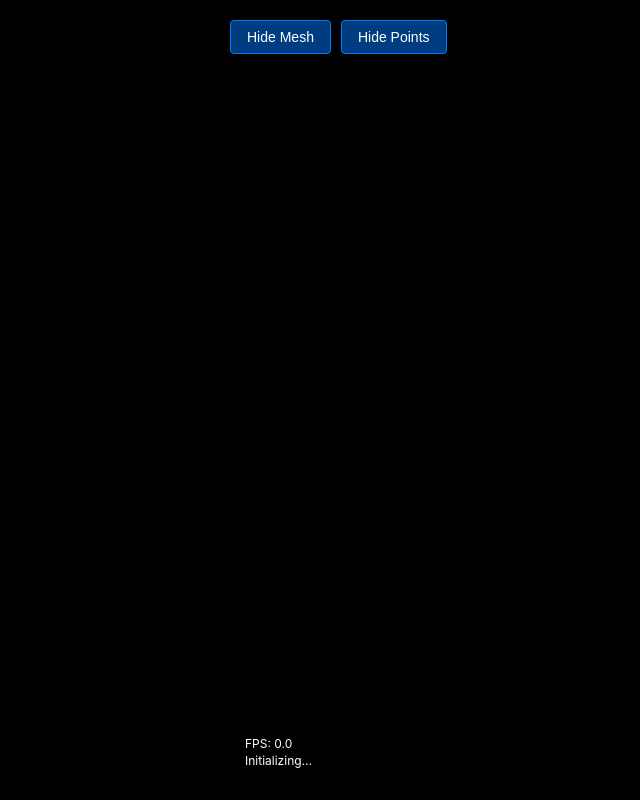
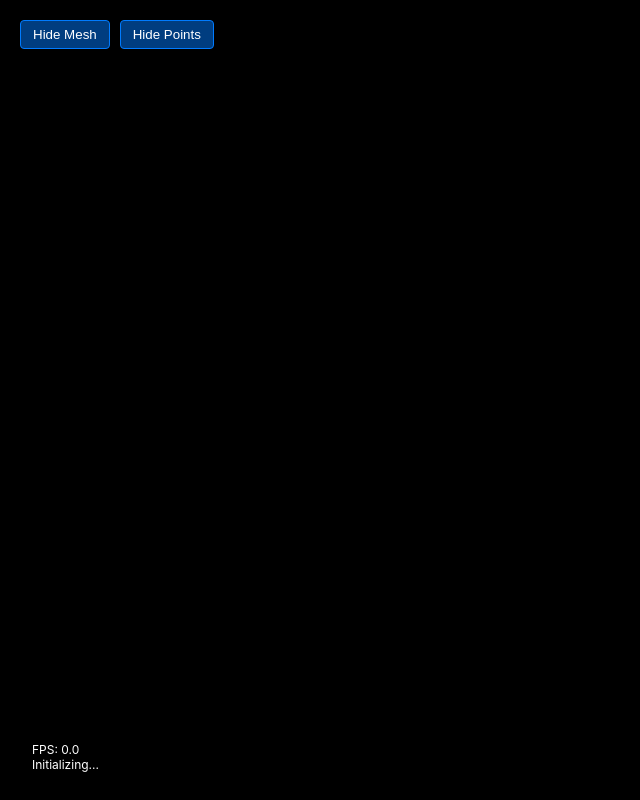
Before and after one commit to AbrarDW/abrar-portfolio, a Vue app: page / in a window 1280 px wide. Shown: the whole page, without its empty margins (0-640 px from the left). Built offline with nearby package versions, Linux system fonts and the light colour scheme.

Commit message:
Fix mesh rendering: use full-screen canvas and proper video element

```diff
--- a/src/App.vue
+++ b/src/App.vue
@@ -1,24 +1,17 @@
 <template>
-  <div id="app">
-    <div class="video-container">
-      <video ref="videoElement" autoplay playsinline></video>
-      <canvas ref="canvasElement"></canvas>
-    </div>
+  <div class="app">
+    <!-- hidden video that feeds MediaPipe -->
+    <video ref="videoEl" autoplay muted playsinline style="display:none;"></video>
+    <!-- canvas covers full viewport -->
+    <canvas ref="canvasEl" class="overlay"></canvas>
 
+    <!-- UI controls -->
     <div class="controls">
-      <button
-        class="control-btn"
-        :class="{ active: showMesh }"
-        @click="toggleMesh"
-      >
-        {{ showMesh ? 'Hide Mesh' : 'Show Mesh' }}
+      <button @click="showMesh = !showMesh" :class="{ active: showMesh }">
+        {{ showMesh ? 'Hide' : 'Show' }} Mesh
       </button>
-      <button
-        class="control-btn"
-        :class="{ active: showPoints }"
-        @click="togglePoints"
-      >
-        {{ showPoints ? 'Hide Points' : 'Show Points' }}
+      <button @click="showPoints = !showPoints" :class="{ active: showPoints }">
+        {{ showPoints ? 'Hide' : 'Show' }} Points
       </button>
     </div>
 
@@ -30,230 +23,128 @@
 </template>
 
 <script setup>
-import { ref, onMounted, onUnmounted } from 'vue'
+import { ref, onMounted, onBeforeUnmount } from 'vue';
 
-// Refs
-const videoElement = ref(null)
-const canvasElement = ref(null)
-const showMesh = ref(true)
-const showPoints = ref(true)
-const fps = ref(0)
-const status = ref('Initializing...')
+const videoEl = ref(null);
+const canvasEl = ref(null);
+const showMesh = ref(true);
+const showPoints = ref(true);
+const fps = ref(0);
+const status = ref('Initializing...');
 
-// MediaPipe variables
-let faceMesh = null
-let camera = null
-let lastFrameTime = 0
-let frameCount = 0
-let lastFpsUpdate = 0
+let faceMesh = null;
+let camera = null;
+let frameCount = 0;
+let lastFpsUpdate = 0;
 
-// Initialize MediaPipe Face Mesh
-const initializeFaceMesh = () => {
-  status.value = 'Loading Face Mesh...'
+function onResults(results) {
+  const canvas = canvasEl.value;
+  const ctx = canvas.getContext('2d');
+  canvas.width = videoEl.value.videoWidth;
+  canvas.height = videoEl.value.videoHeight;
 
-  faceMesh = new FaceMesh({
-    locateFile: (file) => {
-      return `https://cdn.jsdelivr.net/npm/@mediapipe/face_mesh/${file}`
-    }
-  })
-
-  faceMesh.setOptions({
-    maxNumFaces: 1,
-    refineLandmarks: true,
-    minDetectionConfidence: 0.5,
-    minTrackingConfidence: 0.5
-  })
-
-  faceMesh.onResults(onResults)
-
-  // Initialize camera
-  camera = new Camera(videoElement.value, {
-    onFrame: async () => {
-      await faceMesh.send({ image: videoElement.value })
-    },
-    width: 1280,
-    height: 720
-  })
-
-  status.value = 'Starting camera...'
-  camera.start().then(() => {
-    status.value = 'Active'
-    resizeCanvas()
-  }).catch((error) => {
-    status.value = 'Camera error: ' + error.message
-  })
-}
-
-// Handle results from MediaPipe
-const onResults = (results) => {
-  const canvas = canvasElement.value
-  const ctx = canvas.getContext('2d')
-
-  // Clear canvas
-  ctx.clearRect(0, 0, canvas.width, canvas.height)
+  ctx.clearRect(0, 0, canvas.width, canvas.height);
 
   if (results.multiFaceLandmarks && results.multiFaceLandmarks.length > 0) {
-    const landmarks = results.multiFaceLandmarks[0]
-
-    // Draw mesh (wireframe)
+    const landmarks = results.multiFaceLandmarks[0];
     if (showMesh.value) {
-      drawConnectors(ctx, landmarks, FACEMESH_TESSELATION, {
-        color: '#00ff88',
-        lineWidth: 1
-      })
+      drawConnectors(ctx, landmarks, FACEMESH_TESSELATION, { color: '#00ff88', lineWidth: 1 });
     }
-
-    // Draw landmarks (points)
     if (showPoints.value) {
-      drawLandmarks(ctx, landmarks, {
-        color: '#00ffff',
-        lineWidth: 2,
-        radius: 2
-      })
+      drawLandmarks(ctx, landmarks, { color: '#00ffff', lineWidth: 2, radius: 2 });
     }
   }
 
-  // Calculate FPS
-  frameCount++
-  const currentTime = performance.now()
-  if (currentTime - lastFpsUpdate >= 1000) {
-    fps.value = frameCount
-    frameCount = 0
-    lastFpsUpdate = currentTime
+  // FPS calc
+  frameCount++;
+  const now = performance.now();
+  if (now - lastFpsUpdate >= 1000) {
+    fps.value = frameCount;
+    frameCount = 0;
+    lastFpsUpdate = now;
   }
 }
 
-// Toggle mesh visibility
-const toggleMesh = () => {
-  showMesh.value = !showMesh.value
-}
+onMounted(() => {
+  // Wait for MediaPipe globals
+  const wait = setInterval(() => {
+    if (typeof FaceMesh !== 'undefined' && typeof Camera !== 'undefined') {
+      clearInterval(wait);
+      // Init FaceMesh
+      faceMesh = new FaceMesh({
+        locateFile: (file) => `https://cdn.jsdelivr.net/npm/@mediapipe/face_mesh/${file}`,
+      });
+      faceMesh.setOptions({
+        maxNumFaces: 1,
+        refineLandmarks: true,
+        minDetectionConfidence: 0.5,
+        minTrackingConfidence: 0.5,
+      });
+      faceMesh.onResults(onResults);
 
-// Toggle points visibility
-const togglePoints = () => {
-  showPoints.value = !showPoints.value
-}
+      // Set up camera
+      camera = new Camera(videoEl.value, {
+        onFrame: async () => {
+          await faceMesh.send({ image: videoEl.value });
+        },
+        width: 1280,
+        height: 720,
+      });
+      camera.start()
+        .then(() => {
+          status.value = 'Active';
+        })
+        .catch((e) => {
+          status.value = 'Camera error: ' + e.message;
+        });
+    }
+  }, 100);
+});
 
-// Resize canvas to match video
-const resizeCanvas = () => {
-  const canvas = canvasElement.value
-  const video = videoElement.value
-
-  if (canvas && video) {
-    // Use the CSS dimensions we set (200px width, height auto)
-    const rect = video.getBoundingClientRect()
-    canvas.width = rect.width
-    canvas.height = rect.height
-  }
-}
-
-// Handle window resize
-const handleResize = () => {
-  resizeCanvas()
-}
-
-// Lifecycle hooks
-onMounted(() => {
-  // Wait for MediaPipe scripts to load
-  if (typeof FaceMesh !== 'undefined' && typeof Camera !== 'undefined') {
-    initializeFaceMesh()
-  } else {
-    // Wait for scripts to load
-    const checkInterval = setInterval(() => {
-      if (typeof FaceMesh !== 'undefined' && typeof Camera !== 'undefined') {
-        clearInterval(checkInterval)
-        initializeFaceMesh()
-      }
-    }, 100)
-  }
-
-  window.addEventListener('resize', handleResize)
-})
-
-onUnmounted(() => {
-  if (camera) {
-    camera.stop()
-  }
-  window.removeEventListener('resize', handleResize)
-})
+onBeforeUnmount(() => {
+  if (camera) camera.stop();
+});
 </script>
 
 <style scoped>
-#app {
-  position: relative;
-  width: 100vw;
-  height: 100vh;
-  background-color: #000;
-  color: #fff;
-  font-family: -apple-system, BlinkMacSystemFont, 'Segoe UI', Roboto, sans-serif;
+.app {
+  position: fixed;
+  inset: 0;
+  background: #000;
   overflow: hidden;
-  padding: 20px;
-  box-sizing: border-box;
 }
-
-.video-container {
-  position: relative;
-  width: 200px; /* Small corner size */
-  margin: 0;
-}
-
-#videoElement {
-  width: 100%;
-  height: auto;
-  display: block;
-  background-color: #000;
-}
-
-#canvasElement {
+.overlay {
   position: absolute;
-  top: 0;
-  left: 0;
+  inset: 0;
   width: 100%;
   height: 100%;
-  pointer-events: none;
 }
-
 .controls {
   position: absolute;
   top: 20px;
-  left: 230px; /* Right of video */
+  left: 20px;
   z-index: 10;
   display: flex;
   gap: 10px;
-  flex-wrap: wrap;
 }
-
-.control-btn {
-  background: rgba(0, 0, 0, 0.7);
+button {
+  background: rgba(0,0,0,0.6);
   color: #fff;
-  border: 1px solid #333;
-  padding: 8px 16px;
+  border: 1px solid #555;
+  padding: 6px 12px;
   border-radius: 4px;
   cursor: pointer;
-  font-size: 14px;
-  transition: all 0.3s ease;
-  white-space: nowrap;
 }
-
-.control-btn:hover {
-  background: rgba(255, 255, 255, 0.1);
-  border-color: #555;
-}
-
-.control-btn.active {
-  background: rgba(0, 123, 255, 0.5);
-  border-color: #007bff;
-}
-
+button.active { background: rgba(0,123,255,0.5); border-color:#007bff; }
 .status {
   position: absolute;
   bottom: 20px;
-  left: 230px; /* Align with controls */
+  left: 20px;
   z-index: 10;
-  background: rgba(0, 0, 0, 0.7);
+  background: rgba(0,0,0,0.7);
   color: #fff;
-  padding: 10px 15px;
+  padding: 8px 12px;
   border-radius: 4px;
   font-size: 12px;
-  line-height: 1.4;
 }
 </style>
```
